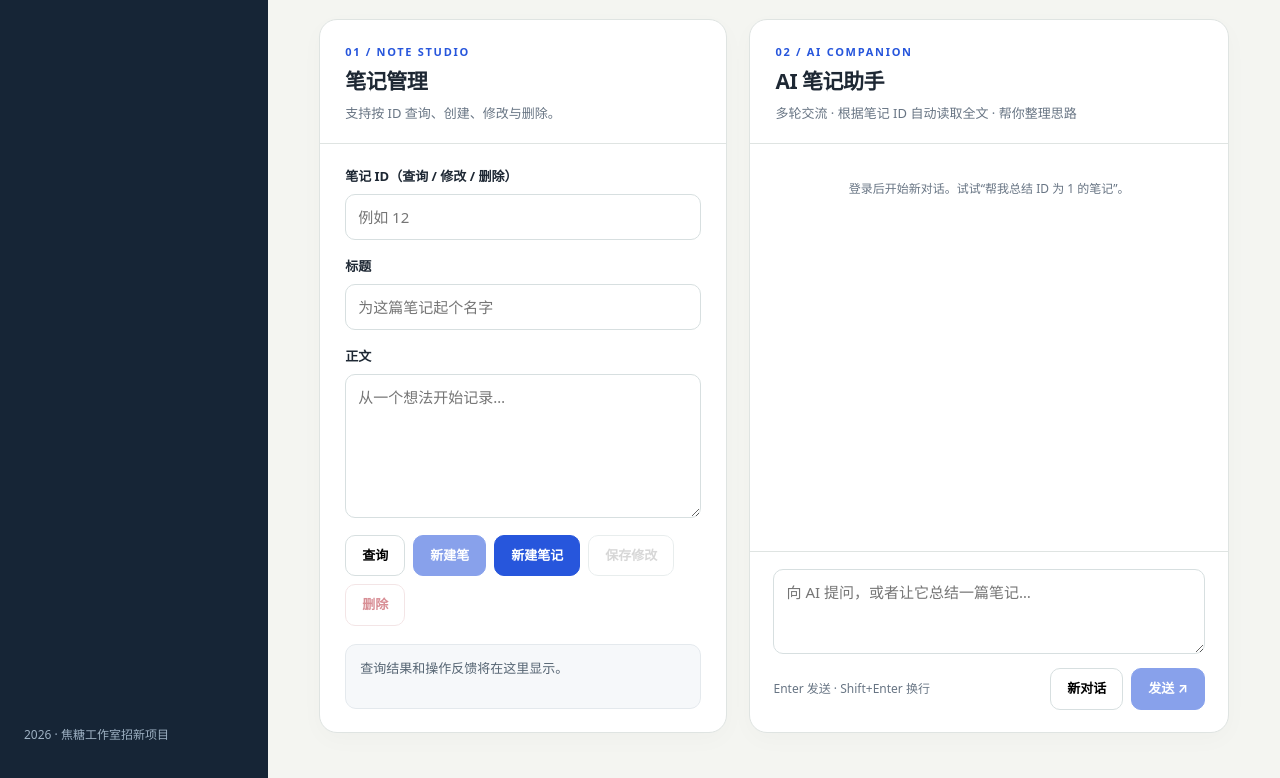
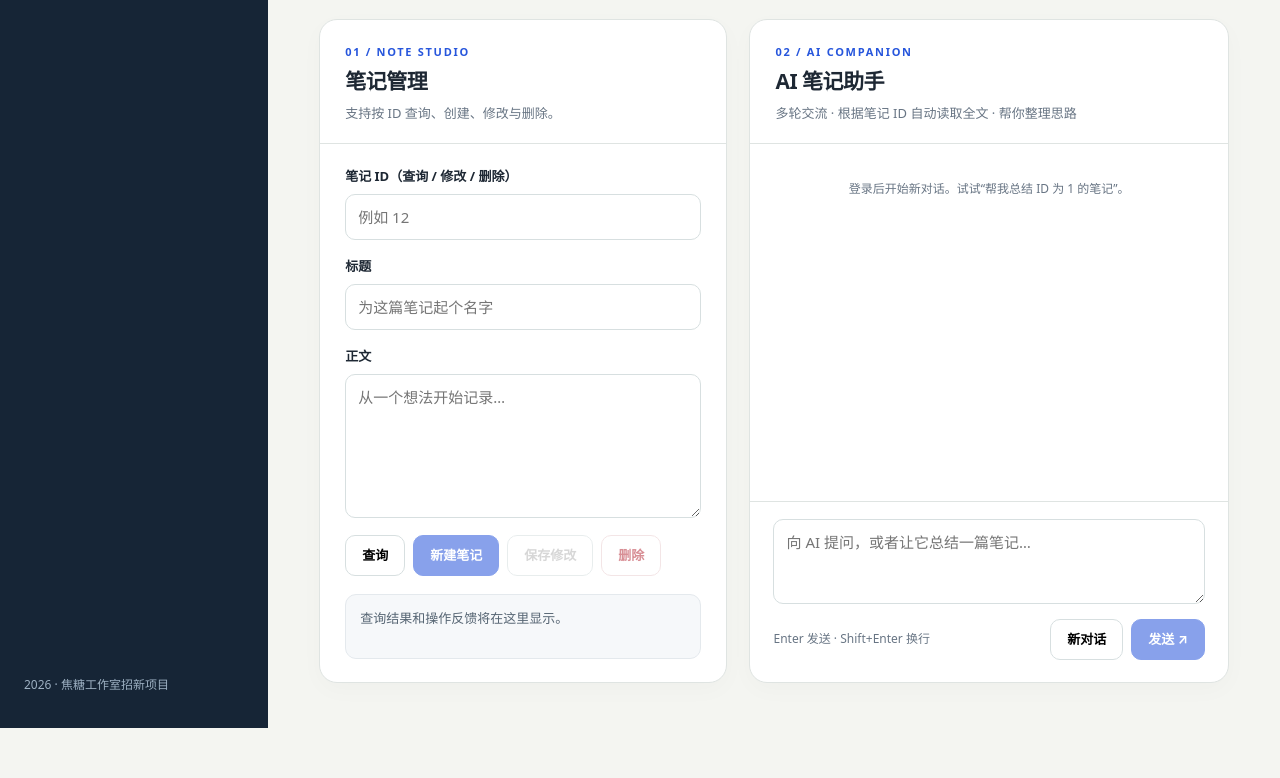
Before and after one commit to imsanjin-dev/JotangNote, a plain HTML site: page Project/web/index.html in a window 1280 px wide. Shown: the part 392-1170 px from the top of the page. After the commit the page ends 1120 px from the top, so only its background shows below. Drawn offline with Linux system fonts and the light colour scheme.

```diff
--- a/Project/web/index.html
+++ b/Project/web/index.html
@@ -96,7 +96,6 @@
           <div class="field"><label for="noteContent">正文</label><textarea id="noteContent" placeholder="从一个想法开始记录…"></textarea></div>
           <div class="actions">
             <button class="btn" id="readBtn">查询</button>
-            <button class="btn primary" id="createBtn">新建笔
             <button class="btn primary" id="createBtn">新建笔记</button>
             <button class="btn" id="updateBtn">保存修改</button>
             <button class="btn danger" id="deleteBtn">删除</button>
```
Also changed, not shown: Project/docs/assets/jotang-ai-tool-use.png (added), Project/docs/assets/jotang-async-202.png (added), Project/docs/assets/jotang-async-completed.png (added), Project/docs/assets/jotang-async-delete.png (added), Project/docs/assets/jotang-chat-multiturn.png (added), Project/docs/assets/jotang-logged-in.png (added), Project/docs/assets/jotang-note-create.png (added), Project/docs/assets/jotang-note-read.png (added), Project/docs/assets/jotang-note-update.png (added), 6 other files.
